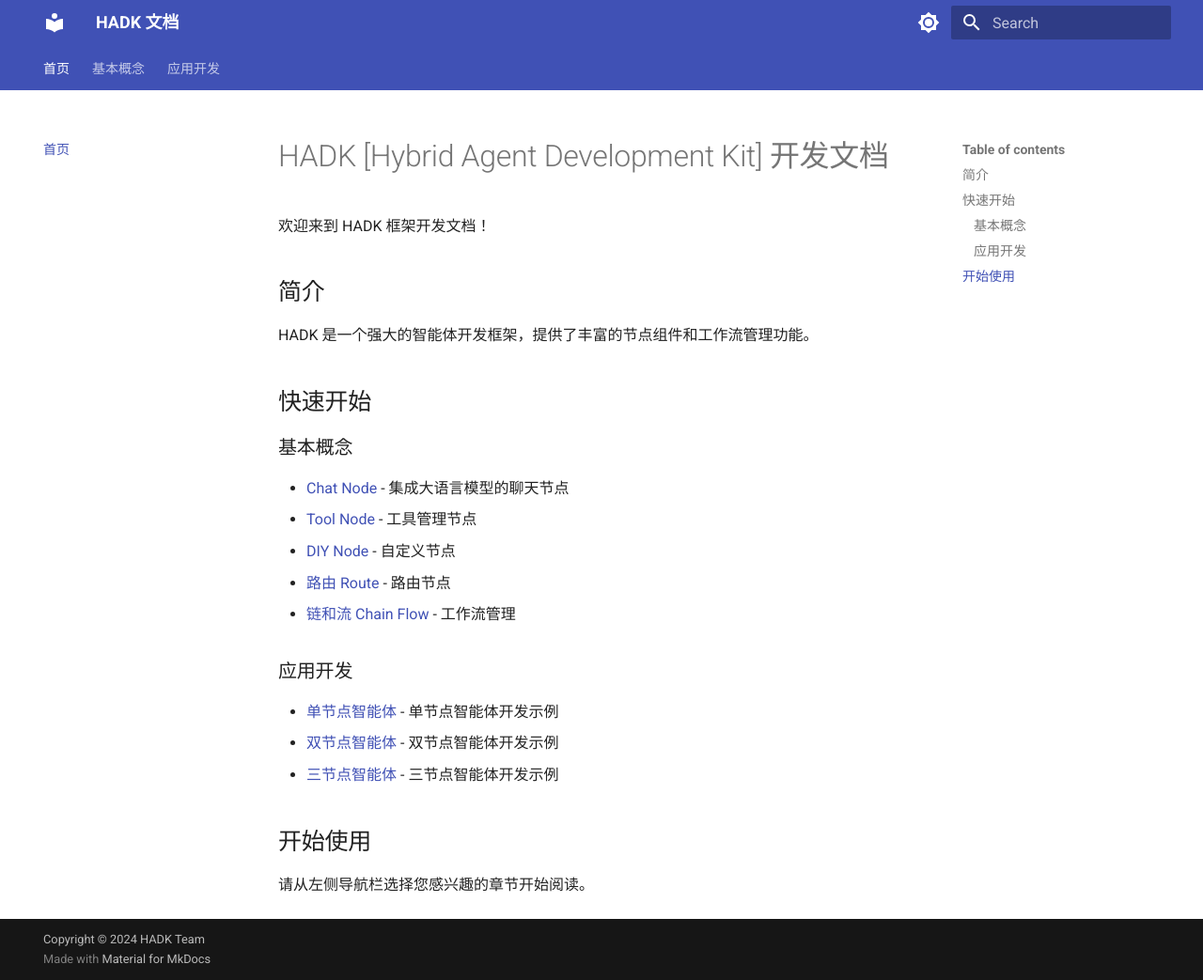
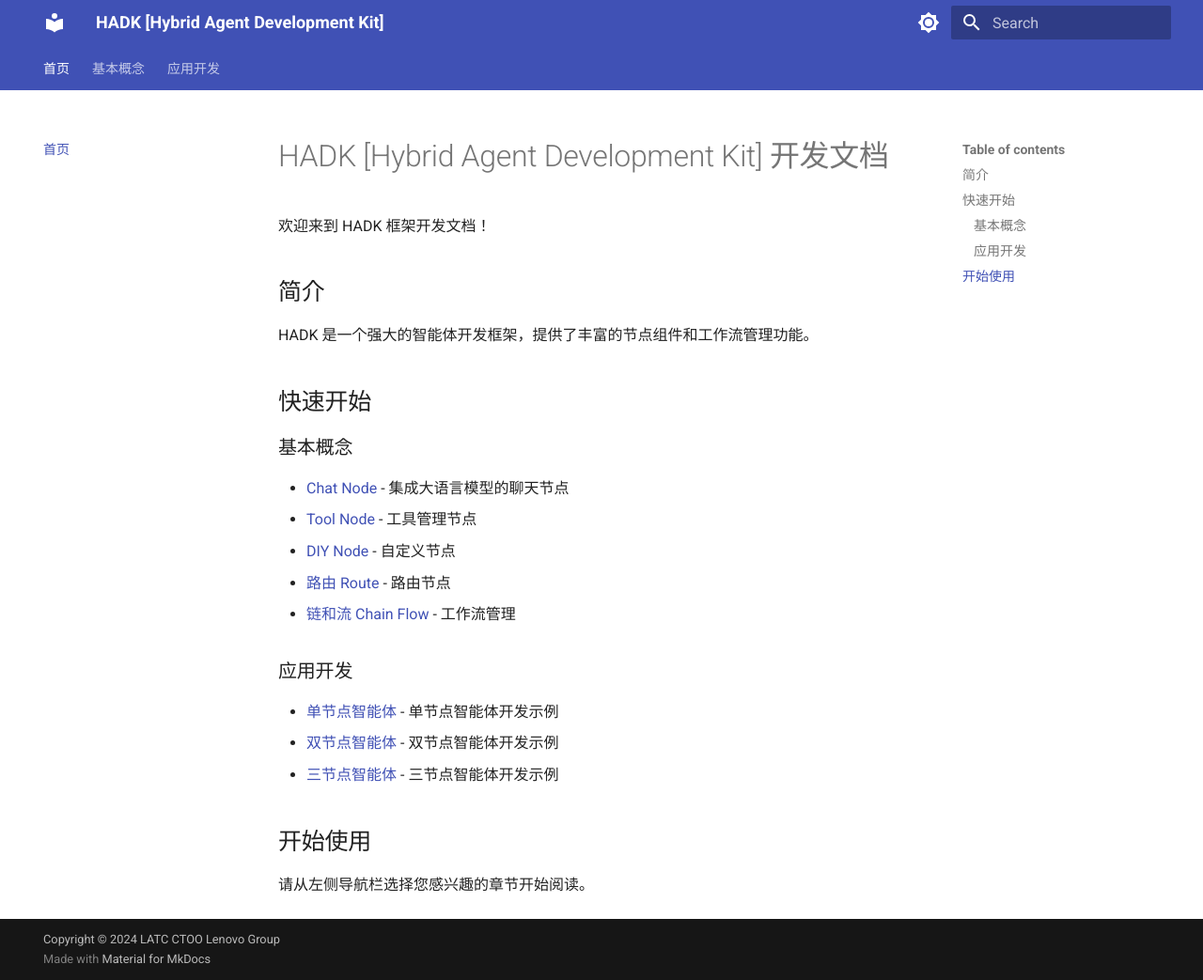
Before and after one commit to cefengxu/hadk_readme, an MkDocs documentation site: the page built from docs/index.md, in a window 1280 px wide and 1043 px high. Shown: the whole window at 94% size. Built offline with MkDocs 1.6.1 and Material for MkDocs 9.7.7, drawn with Linux system fonts in a browser that asks for light colours.

Commit message:
Update site metadata and copyright information

```diff
--- a/mkdocs.yml
+++ b/mkdocs.yml
@@ -1,6 +1,6 @@
-site_name: HADK 文档
-site_description: HADK 框架开发文档 - 强大的智能体开发框架
-site_author: HADK Team
+site_name: HADK [Hybrid Agent Development Kit]
+site_description: HADK 框架开发文档 - 跨端轻量级智能体开发框架
+site_author: xufeng8@lenovo.com
 
 # 主题配置 - 使用 Material 主题
 theme:
@@ -60,4 +60,4 @@
 strict: false
 
 # 版权信息
-copyright: Copyright &copy; 2024 HADK Team
+copyright: Copyright &copy; 2024 LATC CTOO Lenovo Group
```
